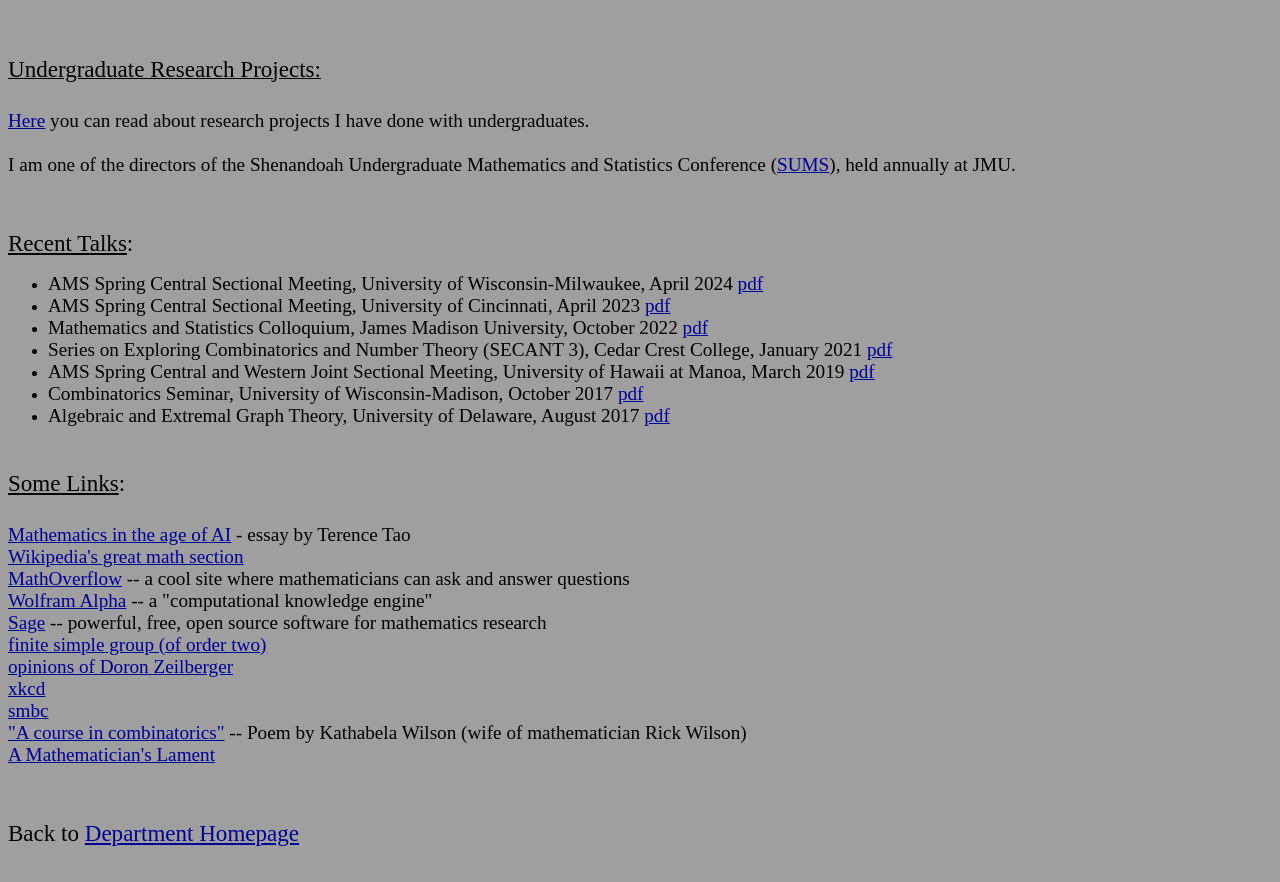
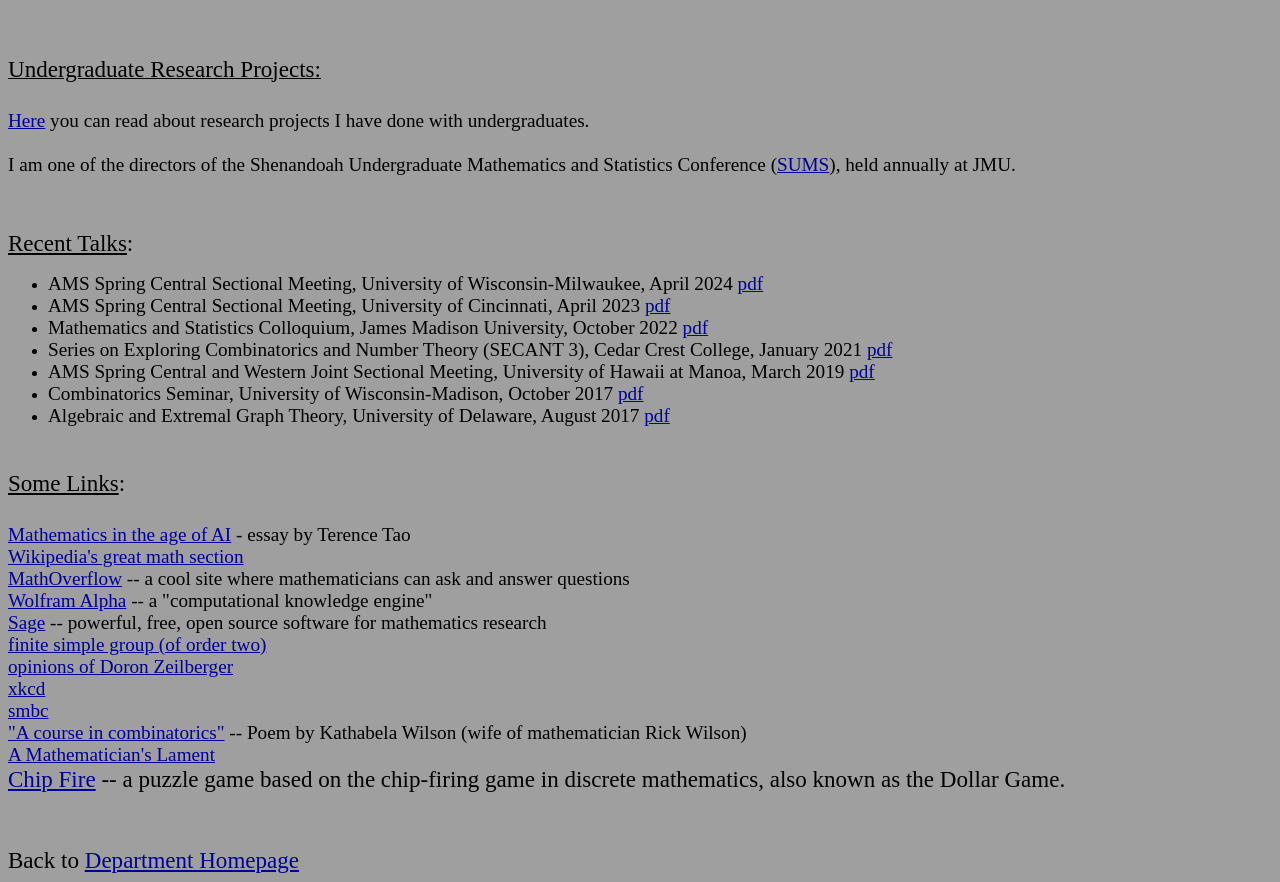
Before and after one commit to josh-ducey/josh-ducey.github.io, a plain HTML site: page index.html in a window 1280 px wide. Shown: the part 799-1681 px from the top of the page. Before the commit the page ends 1654 px from the top, so only its background shows below. Drawn offline with Linux system fonts and the light colour scheme.

Commit message:
Add files via upload

```diff
--- a/index.html
+++ b/index.html
@@ -107,6 +107,7 @@ of
           mathematician Rick Wilson)<br>
           <a href="./Lockhart.pdf">A
             Mathematician's Lament</a></small><br>
+            <a href="https://chipfiregame.github.io/classroom/">Chip Fire</a> -- a puzzle game based on the chip-firing game in discrete mathematics, also known as the Dollar Game.<br>
         <br>
         <br>
         Back to <a href="http://www.jmu.edu/mathstat">Department Homepage</a><br>
```
